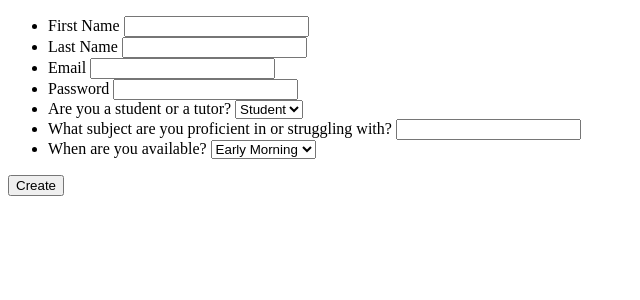
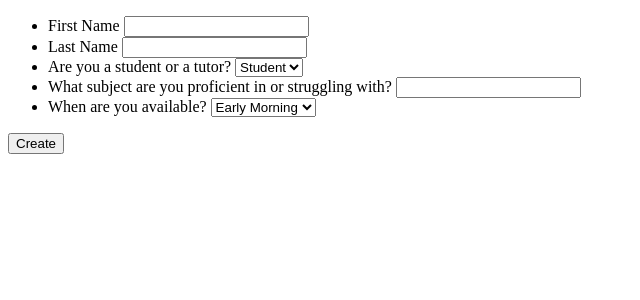
Before and after one commit to rolandafaga/Tutoriffic, a Python web app: template templates/create.html in a window 1280 px wide. Shown: the top 300 px of the page, without its empty margins (0-640 px from the left). Run offline with Jinja, Linux system fonts and the light colour scheme; the template is opened without the code that fills it, so the values that code supplies are empty.

Commit message:
edit to create.html

```diff
--- a/templates/create.html
+++ b/templates/create.html
@@ -9,8 +9,6 @@
       <ul>
         <li>First Name <input name='fname'></br></li>
         <li>Last Name <input name='lname'></br></li>
-        <li>Email <input name='usermail'></br></li>
-        <li>Password <input name='password'></br></li>
         <li>Are you a student or a tutor?
         <select name='userclass'>
           <option value='student'>Student</option>
```
Also changed, not shown: 2 other files.
